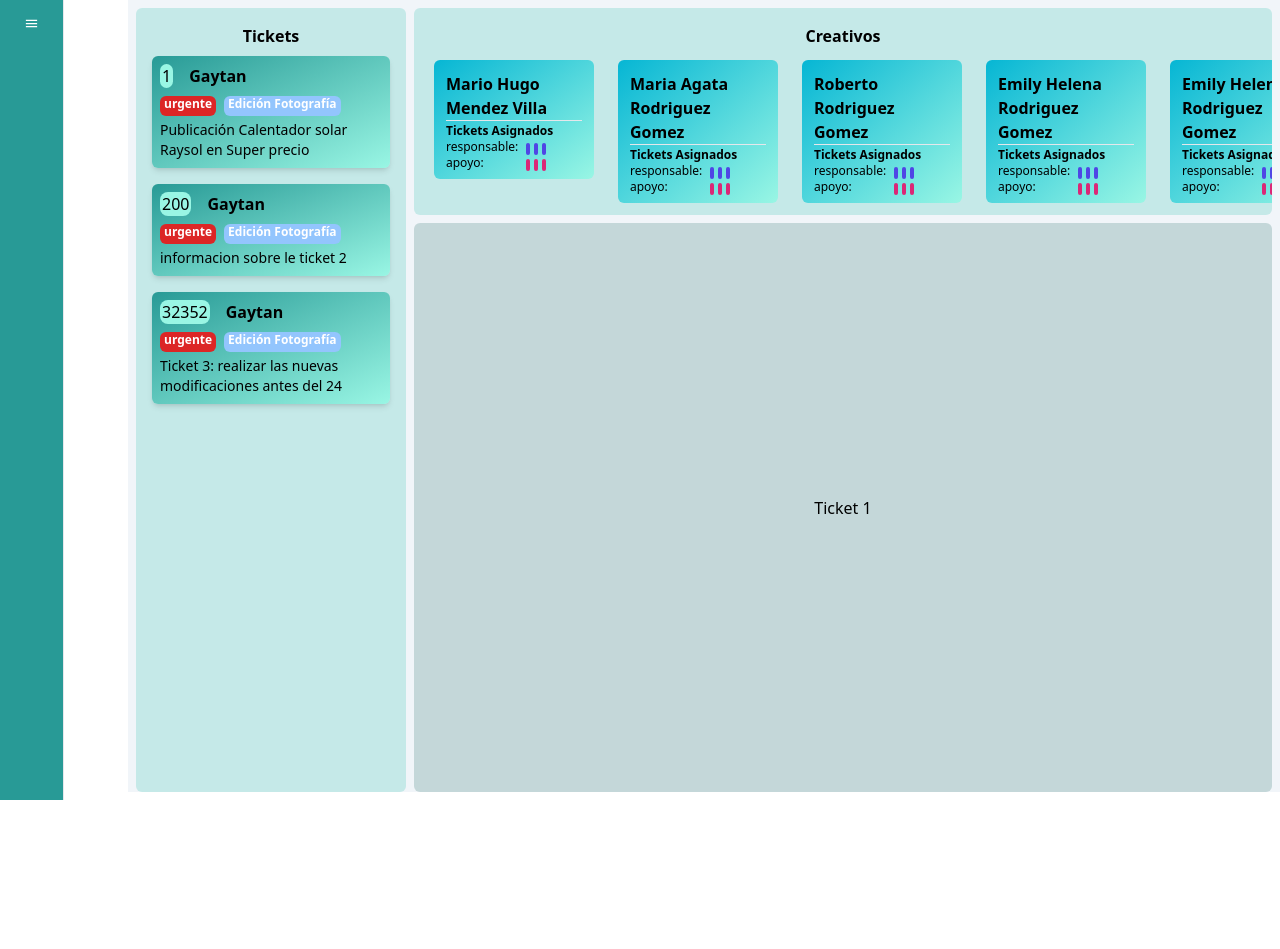
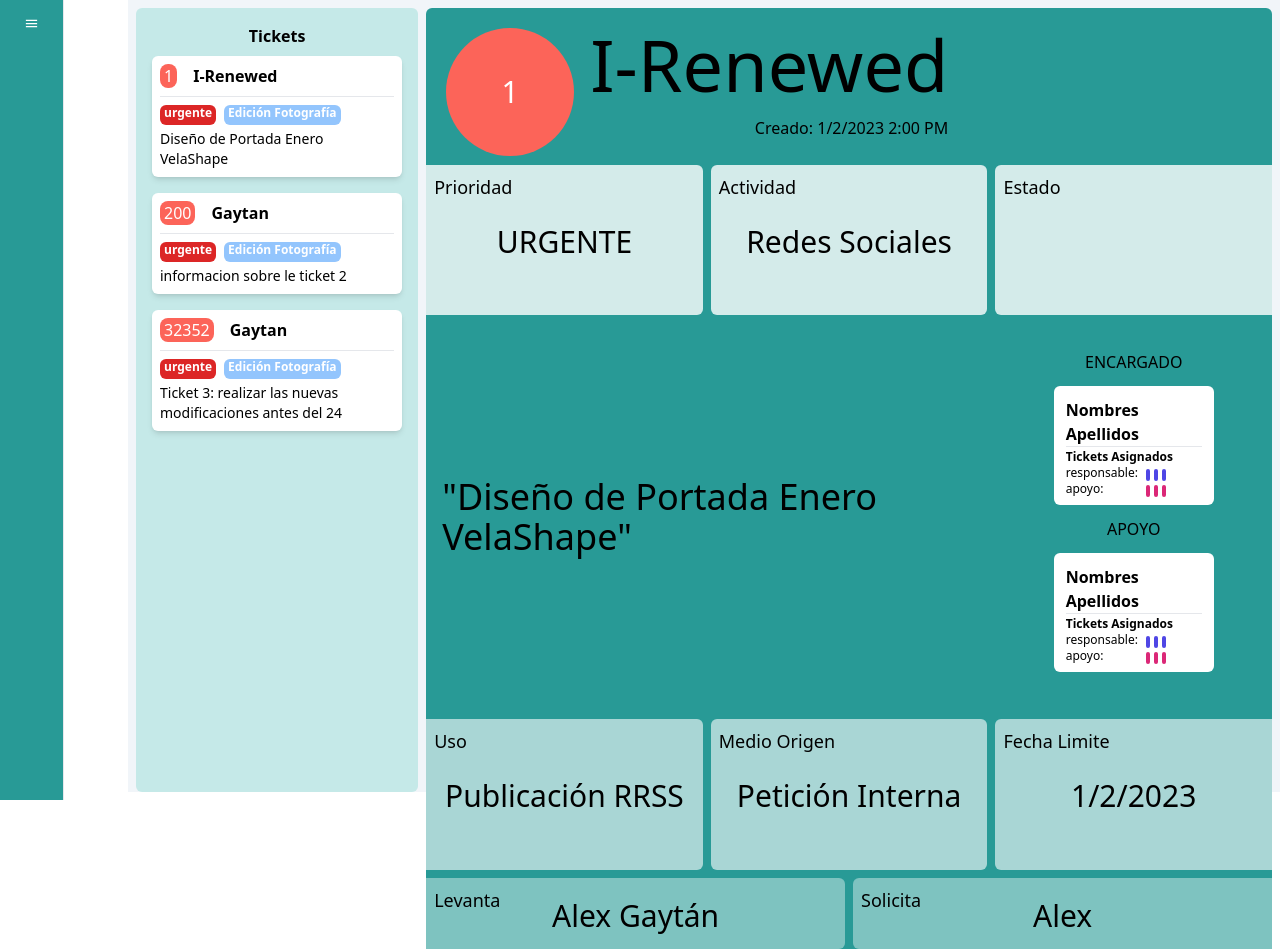
Before and after one commit to LeiWithP/tickets-frontend, a React (Vite) app: page /landing/campanas in a window 1280 px wide. Both pictures are taken after a click on the button 271 px from the left and 112 px from the top of the page. Before the commit the page ends 800 px from the top, so only its background shows below. Built offline with nearby package versions, Linux system fonts and the light colour scheme.

Commit message:
Layout Tickets Page v01

```diff
--- a/src/Data/TestData.jsx
+++ b/src/Data/TestData.jsx
@@ -1,28 +1,28 @@
 export const tareasIniciales = [
   {
     id: "1",
-    peticion: "Publicación Calentador solar Raysol en Super precio",
-    medio_origen: "Correo",
-    fecha_limite: "06/04/2023",
-    fecha_solicitud: "02/03/2023",
-    prioridad: "1-URGENTE",
-    servidor_ubicacion: "",
-    actividad: "Web",
-    uso: "Actualizacion de Datos",
+    peticion: "Diseño de Portada Enero VelaShape",
+    medio_origen: "Petición Interna",
+    fecha_limite: "1/2/2023",
+    fecha_solicitud: "1/2/2023 2:00 PM",
+    prioridad: "URGENTE",
+    servidor_ubicacion: "//GSSTUDIO/clientes/i-Renewed/Redes Sociales/Facebook/3238-Portada-VelaShape",
+    actividad: "Redes Sociales",
+    uso: "Publicación RRSS",
     // frecuencia: "",
     // duracion: "",
-    estado: "Correcciones",
-    fecha_entrega: "",
+    estado: "Terminado",
+    fecha_entrega: "1/2/2023",
     info_cliente: "Informacion del cliente",
     observaciones: "",
     correcciones: "",
     error: "",
     tipo_error: "",
-    empresa: "Gaytan",
-    levanta_ticket: "Maria",
-    cliente_solicita: "Roberto G.",
-    encargado: "Maria",
-    apoyo: "Mario",
+    empresa: "I-Renewed",
+    levanta_ticket: "Alex Gaytán",
+    cliente_solicita: "Alex",
+    encargado: "Mariana",
+    apoyo: "Alex Gaytán",
   },
   {
     id: "200",
--- a/src/components/Card/UserCard.jsx
+++ b/src/components/Card/UserCard.jsx
@@ -4,11 +4,12 @@ import { tareasIniciales } from "../../Data/TestData";
 const Usercard = ({ user, onClick }) => {
   return (
     <div
-      className="m-3 p-1 flex flex-col bg-white rounded-md hover:shadow-md w-40  bg-gradient-to-br from-cyan-500 to-teal-200"
+      className="m-3 p-1 flex flex-col rounded-md hover:shadow-md w-40  bg-white snap-start"
+
       onClick={onClick}
     >
       <div className="mx-2 mt-2 font-semibold border-b">
-        {user.first_name} {user.last_name}
+        {user ? user.first_name : 'Nombres'} {user ? user.last_name : 'Apellidos'}
       </div>
       <div className="px-2 pt-0.5 text-xs font-semibold">Tickets Asignados</div>
       <div className="flex pb-1 px-2">
--- a/src/components/DnD/DraggableTicket.jsx
+++ b/src/components/DnD/DraggableTicket.jsx
@@ -9,16 +9,16 @@ const DraggableTicket = ({ onClick, ticket, index }) => {
       {(draggableProvided) => (
         <div
           onClick={onClick}
-          className={`mx-2 mb-4 p-2 h-fit bg-gradient-to-br from-primary to-teal-200 rounded-md hover:scale-95 flex flex-col shadow-md`}
+          className={`mx-2 mb-4 p-2 h-fit bg-white rounded-md hover:scale-95 flex flex-col shadow-md`}
           ref={draggableProvided.innerRef}
           {...draggableProvided.draggableProps}
           {...draggableProvided.dragHandleProps}
         >
-          <div className="bg-slate-000 flex pb-2">
-            <p className="px-0.5 bg-teal-200 rounded-lg">{ticket.id}</p>
+          <div className="bg-slate-000 flex pb-2 border-b">
+            <p className="px-1 bg-extra text-white rounded-lg">{ticket.id}</p>
             <p className="ml-4 font-semibold">{ticket.empresa}</p>
           </div>
-          <div className="bg-slate-000 flex pb-1">
+          <div className="bg-slate-000 flex pb-1 pt-2">
             <StateTag state="urgente" />
             <ActivityTag activity="Edición Fotografía" />
           </div>
--- a/src/layouts/TopBar.jsx
+++ b/src/layouts/TopBar.jsx
@@ -6,7 +6,7 @@ const TopBar = ({ topChild, BodyChild }) => {
       <div className="h-1/8 w-full rounded-md bg-teal-500 bg-opacity-20">
         {topChild}
       </div>
-      <div className="w-full mt-2 p-2 rounded-md bg-teal-800 bg-opacity-20 flex grow justify-center">
+      <div className="w-full mt-2 rounded-md bg-teal-800 bg-opacity-20 flex grow justify-center">
         {BodyChild}
       </div>
     </>
--- a/src/pages/Creativo/Campanas.jsx
+++ b/src/pages/Creativo/Campanas.jsx
@@ -6,6 +6,7 @@ import { tareasIniciales, initialUsers } from "../../Data/TestData";
 import TwoCol from "../../layouts/TwoCol";
 import TopBar from "../../layouts/TopBar";
 import { reorder } from "../../components/DnD/Management";
+import TicketsView from "../DG/TicketsView";
 
 const Campanas = () => {
   const [tickets, setTickets] = useState(tareasIniciales);
@@ -78,38 +79,38 @@ const Campanas = () => {
           </>
         }
         rightChild={
-          <TopBar
-            topChild={
-              <>
-                <h2 className="mt-2 pt-2 text-center font-bold">Creativos</h2>
-                <div className="px-2 overflow-auto">
-                  <Droppable droppableId="users">
-                    {(droppableProvided) => (
-                      <ul
-                        className="flex"
-                        {...droppableProvided.droppableProps}
-                        ref={droppableProvided.innerRef}
-                      >
-                        {users.map((user, index) => (
-                          <li key={user.id}>
-                            <Usercard
-                              onClick={() => handleCardClick("user", user)}
-                              key={user.id}
-                              user={user}
-                              index={index}
-                            />
-                          </li>
-                        ))}
-                        {droppableProvided.placeholder}
-                      </ul>
-                    )}
-                  </Droppable>
-                </div>
-              </>
-            }
-            BodyChild={
+          // <TopBar
+          //   topChild={
+          //     <>
+          //       <h2 className="mt-2 pt-2 text-center font-bold">Creativos</h2>
+          //       <div className="px-2 overflow-auto snap-x scroll-p-2">
+          //         <Droppable droppableId="users">
+          //           {(droppableProvided) => (
+          //             <ul
+          //               className="flex"
+          //               {...droppableProvided.droppableProps}
+          //               ref={droppableProvided.innerRef}
+          //             >
+          //               {users.map((user, index) => (
+          //                 <li key={user.id}>
+          //                   <Usercard
+          //                     onClick={() => handleCardClick("user", user)}
+          //                     key={user.id}
+          //                     user={user}
+          //                     index={index}
+          //                   />
+          //                 </li>
+          //               ))}
+          //               {droppableProvided.placeholder}
+          //             </ul>
+          //           )}
+          //         </Droppable>
+          //       </div>
+          //     </>
+          //   }
+          //   BodyChild={
               activeButton === "ticket" ? (
-                <p className="m-2 text-center self-center font-light">Ticket {activeTicket.id}</p>
+                <TicketsView ticket={activeTicket}/>
               ) : activeButton === "user" ? (
                 <p className="m-2 text-center self-center font-light">User {activeUser.id}</p>
               ) : (
@@ -119,8 +120,8 @@ const Campanas = () => {
               )
             }
           />
-        }
-      />
+        {/* }
+      /> */}
     </DragDropContext>
   );
 };
--- /dev/null
+++ b/src/pages/DG/TicketsView.jsx
@@ -0,0 +1,99 @@
+import React from "react";
+import Usercard from "../../components/Card/UserCard";
+
+const TicketsView = ({ ticket }) => {
+  return (
+    <div className="w-full h-full bg-primary bg-opacity-100 rounded-md flex flex-col">
+      <div className="w-full p-5 h-1/5 flex">
+        <div className="bg-extra h-32 w-32 rounded-full flex items-center justify-center text-3xl text-white">
+          {ticket.id}
+        </div>
+        <div className="ml-4">
+          <p className="text-7xl">{ticket.empresa}</p>
+          <p className="mt-4 text-right">Creado: {ticket.fecha_solicitud}</p>
+        </div>
+      </div>
+
+      <div className="h-full bg-primary grid grid-rows-10 grid-cols-6 gap-2">
+        {/* First row */}
+        <div className="row-span-2 col-span-2 bg-white bg-opacity-80 rounded-r-md">
+          <BoxTitle title="Prioridad" content={ticket.prioridad} />
+        </div>
+        <div className="row-span-2 col-span-2 bg-white bg-opacity-80 rounded-md">
+          <BoxTitle title="Actividad" content={ticket.actividad} />
+        </div>
+        <div className="row-span-2 col-span-2 bg-white bg-opacity-80 rounded-l-md">
+          <BoxTitle title="Estado" content={ticket.Terminado} />
+        </div>
+
+        {/* Second row */}
+        <div className="row-span-5 col-span-4 bg-white bg-opacity-0 flex grow items-center text-4xl">
+          <p className="px-4">"{ticket.peticion}"</p>
+        </div >
+        <div className="row-span-5 col-span-2 flex flex-col justify-center items-center">
+          <p>ENCARGADO</p>
+          <Usercard/>
+        {/* </div>
+        <div className="row-span-5 col-span-1 flex flex-col justify-center items-center"> */}
+          <p>APOYO</p>
+          <Usercard/>
+        </div>
+
+        {/* Third row */}
+        <div className="row-span-2 col-span-2 bg-white bg-opacity-60 rounded-r-md">
+          <BoxTitle title="Uso" content={ticket.uso} />
+        </div>
+        <div className="row-span-2 col-span-2 bg-white bg-opacity-60 rounded-md">
+          <BoxTitle title="Medio Origen" content={ticket.medio_origen} />
+        </div>
+        <div className="row-span-2 col-span-2 bg-white bg-opacity-60 rounded-l-md">
+          <BoxTitle title="Fecha Limite" content={ticket.fecha_limite} />
+        </div>
+
+        {/* Fourth row */}
+        <div className="row-span-1 col-span-3 bg-white bg-opacity-40 rounded-r-md">
+          <BoxTitle title="Levanta" content={ticket.levanta_ticket} />
+        </div>
+        <div className="row-span-1 col-span-3 bg-white bg-opacity-40 rounded-l-md">
+          <BoxTitle title="Solicita" content={ticket.cliente_solicita} />
+        </div>
+      </div>
+      {/* <div className="w-full mt-1 p-4 flex grow">
+        <div className="h-full w-1/2 bg-slate-100 flex flex-col">
+          <div className="bg-slate-400 p-2 text-2xl">{ticket.peticion}</div>
+          <div></div>
+        </div>
+        <div className="h-full w-1/2 flex flex-col">
+          <div className="w-full h-1/12 flex justify-evenly">
+            <p>encargado</p>
+            <p>apoyo</p>
+          </div>
+          <div className="w-full h-1/12 flex justify-evenly">
+            <Usercard/>
+            <Usercard/>
+          </div>
+          <div className="pl-8 w-full flex flex-col grow text-2xl justify-evenly">
+            <p>Informacion Cliente: {ticket.info_cliente}</p>
+            <p>Prioridad: {ticket.prioridad}</p>
+            <p>Actividad: {ticket.actividad}</p>
+            <p>Uso: {ticket.uso}</p>
+            <p>Medio Origen: {ticket.medio_origen}</p>
+          </div>
+        </div>
+      </div> */}
+    </div>
+  );
+};
+
+const BoxTitle = (props) => {
+  return (
+    <div className="w-full h-full flex flex-col text-lg">
+      <p className="px-2 pt-2">{props.title}</p>
+      <p className="flex grow -translate-y-4 items-center justify-center text-3xl">
+        {props.content}
+      </p>
+    </div>
+  );
+};
+
+export default TicketsView;
--- a/tailwind.config.cjs
+++ b/tailwind.config.cjs
@@ -9,11 +9,12 @@ module.exports = {
     extend: {
       colors: {
         primary: '#289A96',
-        primarySub1: '#1D625F',
-        primarySub2: '#2B7E7A',
-        primarySub3: '#3A9A95',
-        primarySub4: '#48B6B0',
-        primarySub5: '#56D2CC',
+        // primary: {
+        //   1: '#289A96',
+        //   2: '#00AAA6',
+        //   3: '#EEFCFB',
+        //   4: '#F3EADA',
+        // },
         secondary: '#144A46',
         tertiary: '#606060',
         extra: '#FC6459',
```
